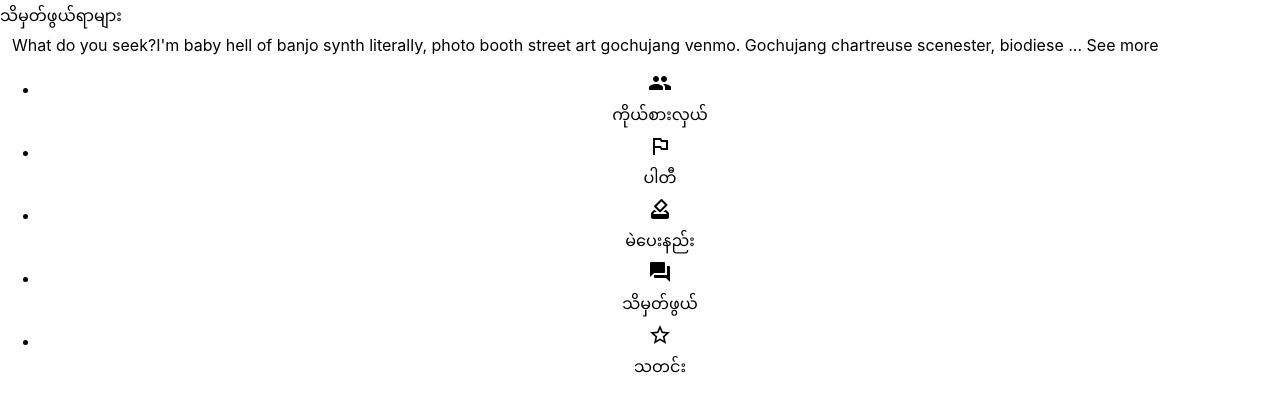
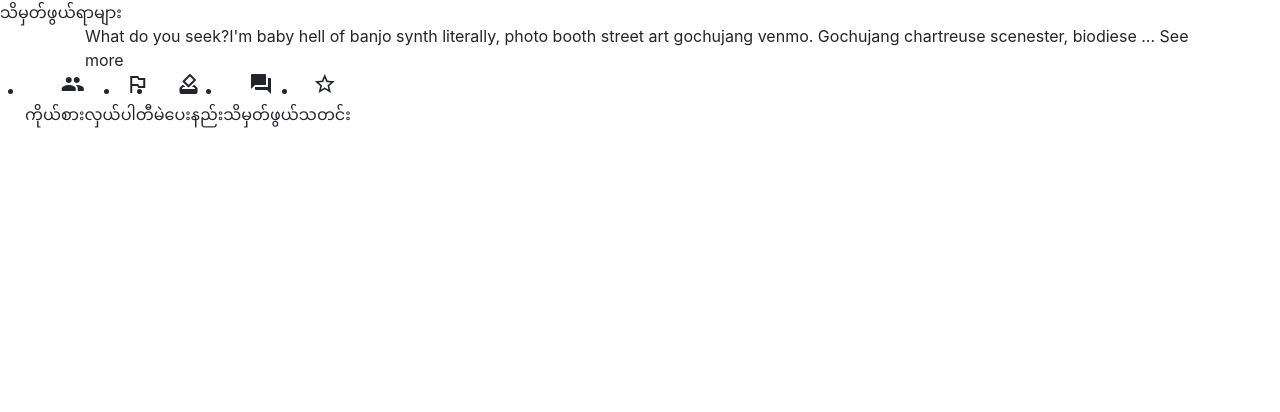
Before and after one commit to PopStackHack/mVoterWeb, a Next.js app: page /faq in a window 1280 px wide. Shown: the top 412 px of the page. Built offline with nearby package versions, Linux system fonts and the light colour scheme.

Commit message:
refactor: Adjust Bootstrap CSS

```diff
--- a/components/Candidates/CandidateList/CandidateList.module.scss
+++ b/components/Candidates/CandidateList/CandidateList.module.scss
@@ -5,8 +5,6 @@
     border: 1px solid #b6b5b5;
     border-radius: 5px;
     margin-bottom: 8px;
-    margin-left: 12px;
-    margin-right: 12px;
     background-color: #ffffff;
     display: flex;
     align-items: center;
--- a/pages/_app.js
+++ b/pages/_app.js
@@ -1,6 +1,8 @@
 import 'flexboxgrid';
 import Head from 'next/head';
 import App from 'next/app';
+import 'bootstrap/dist/css/bootstrap-reboot.css';
+import 'bootstrap/dist/css/bootstrap-grid.css';
 import '../styles/base.scss';
 import '../styles/helpers.scss';
 
--- a/styles/base.scss
+++ b/styles/base.scss
@@ -16,7 +16,6 @@
   align-items: center;
 }
 
-.container {
-  margin-left: 12px;
-  margin-right: 12px;
+p {
+  line-height: 30px;
 }
```
Also changed, not shown: pages/results/index.js (deleted, +0 -11 lines).
